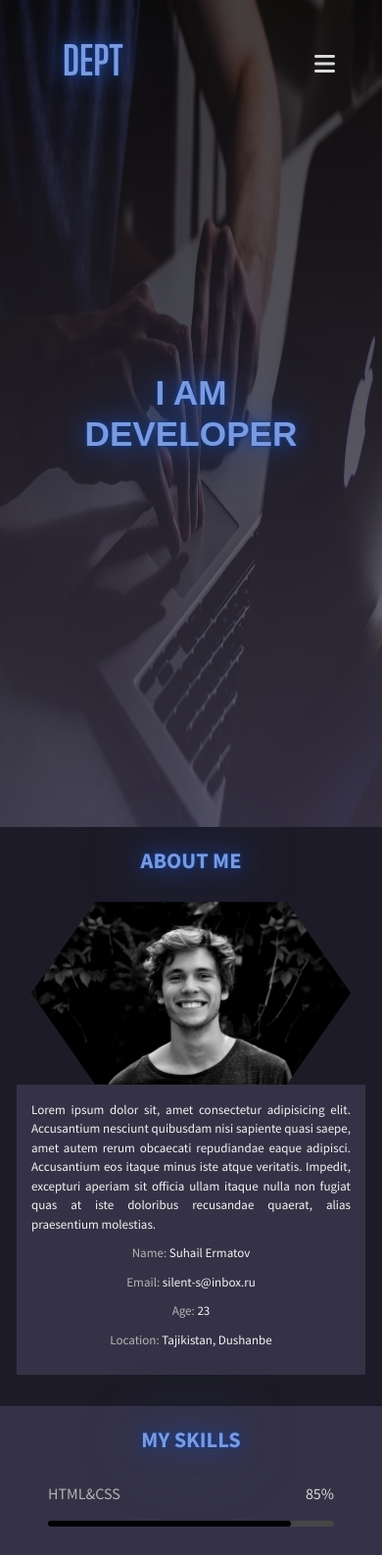
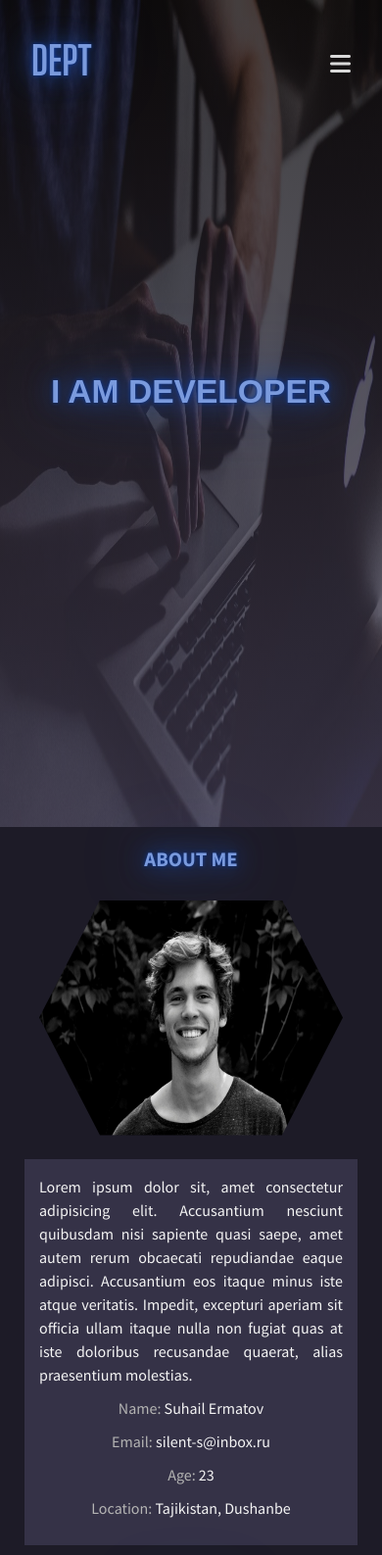
Before and after one commit to knoxie-s/portfolio, a plain HTML site: page index.html in a window 390 px wide. Shown: the top 1587 px of the page at 98% size. Drawn offline with nearby package versions, Linux system fonts and the light colour scheme; a web font is replaced by a local one.

Commit message:
media xs is ready

```diff
--- a/css/styles.css
+++ b/css/styles.css
@@ -492,7 +492,7 @@ textarea.form-control {
 
 /* ==========================MEDIA-QUERIES==========================  */
 
-@media only screen and (min-width: 320px) {
+/* @media only screen and (min-width: 320px) { */
 
 /*-------------------------GENERAL-STYLES-------------------------*/
 
@@ -545,35 +545,7 @@ textarea.form-control {
 /* -----------------------------ABOUT-ME----------------------------- */
 
 
-}
-
-@media only screen and (min-width: 576px) {
-    /* .mainmenu {
-    	padding-left: 5rem;
-    	padding-right: 5rem;
-    }
-
-    .mainmenu .expand-sidebar {
-    	right: 4rem;
-    }
-
-	 .h-intro {
-    	font-size: 2.8rem;
-    }
-
-	 .sidebar {
-    	width: 50%;
-		font-size: 16px;
-    }
-
-	.sidebar .logo h3 {
-		font-size: 2.3em;
-	}
-
-	.sidebar .logo h5 {
-		font-size: 1.8em;
-	} */
-}
+/* } */
 
 @media only screen and (max-width: 992px) {
 
@@ -813,8 +785,8 @@ textarea.form-control {
 /*-------------------------CONTACT-------------------------*/
 
 	#contact.container-fluid {
-		padding-left: 7rem;
-		padding-right: 7rem;
+		padding-left: 5rem;
+		padding-right: 5rem;
 	}
 
 	.contact-form, .contact-info {
@@ -848,3 +820,84 @@ textarea.form-control {
 	}
 
 }
+
+@media only screen and (max-width: 576px) {
+
+	/*-------------------------GENERAL-STYLES-------------------------*/
+
+		.container-fluid {
+			padding-left: 2.5rem;
+			padding-right: 2.5rem;
+			padding-bottom: 2rem;
+		}
+
+		body {
+			font-size: 10px;
+		}
+
+		h2 {
+			font-size: 1.3rem;
+		}
+
+	/*-------------------------HEADER-------------------------*/
+
+		.mainmenu {
+			padding-left: 2rem;
+			padding-right: 2rem;
+		}
+
+		.mainmenu .expand-sidebar {
+			right: 2rem;
+		}
+
+		.h-intro {
+			font-size: 2.1rem;
+		}
+
+	/*-------------------------SIDEBAR-------------------------*/
+
+		.sidebar {
+			width: 50%;
+			font-size: 12px;
+		}
+
+		.sidebar .logo h3 {
+			font-size: 1.8em;
+		}
+
+		.sidebar .logo h5 {
+			font-size: 1.4em;
+		}
+
+	/*-------------------------ABOUT-ME-------------------------*/
+
+		#about .img-div {
+			margin-bottom: 1.5rem;
+			height: 15rem;
+		}
+
+		.about-info {
+			font-size: 1rem;
+		}
+
+
+	/*-------------------------MY-SKILLS-------------------------*/
+
+
+
+	/*-------------------------SERVICES-------------------------*/
+
+
+
+	/*-------------------------PORTFOLIO-------------------------*/
+
+
+
+	/*-------------------------CONTACT-------------------------*/
+
+		#contact.container-fluid {
+			padding-left: 3rem;
+			padding-right: 3rem;
+		}
+
+}
--- a/index.html
+++ b/index.html
@@ -72,7 +72,7 @@
 	<section class="bgcolor1 container-fluid" id="about">
 		<h2>About me</h2>
 		<div class="row">
-			<div class="col-lg-5 col-md-5 col-sm-5">
+			<div class="col-lg-5 col-md-5 col-sm-5 img-div">
 				<img class="p3x4" src="./images/3x4.png" alt="3x4">
 			</div>
 			<div class="col-lg-7 col-md-7 col-sm-7 about-info bgcolor2">
```
